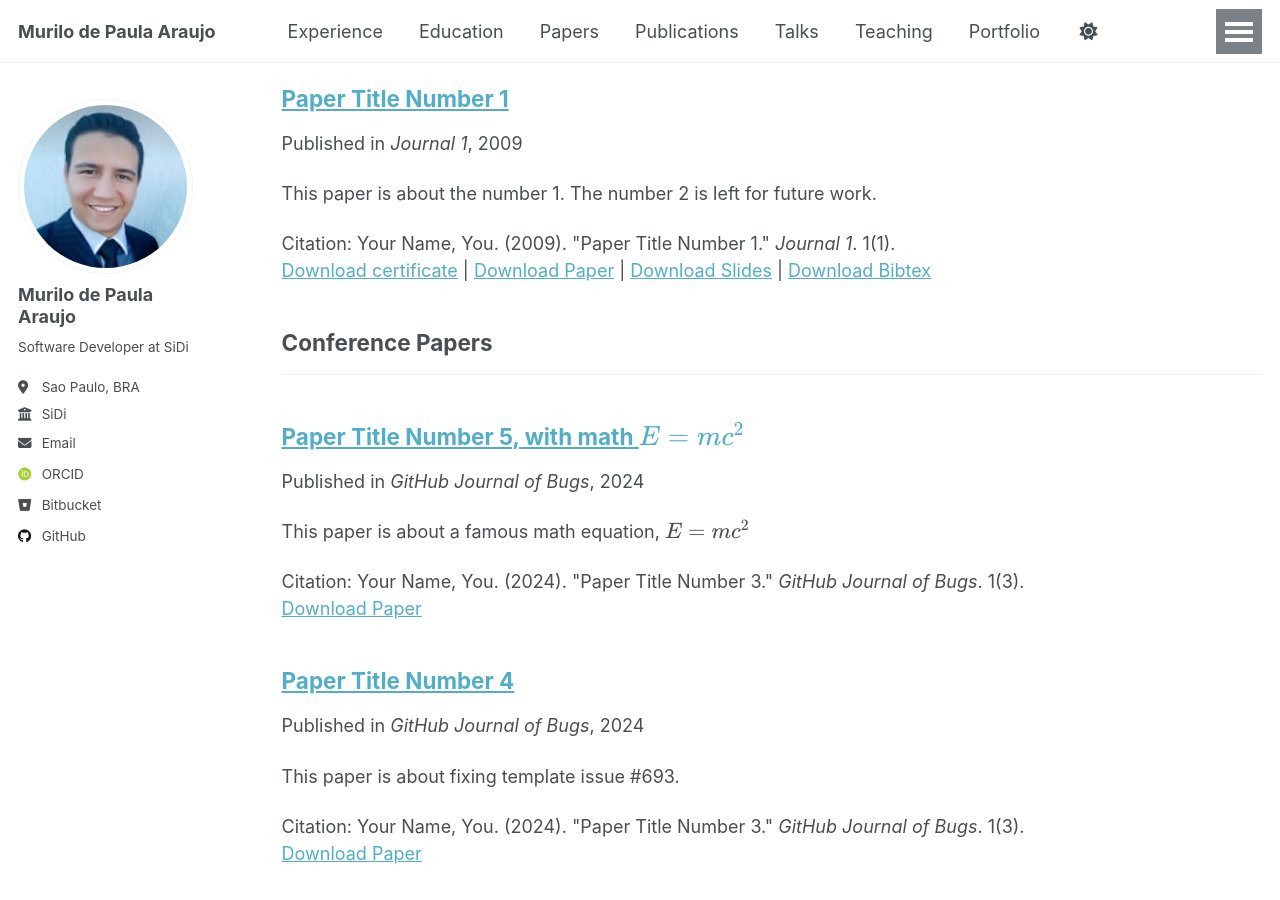
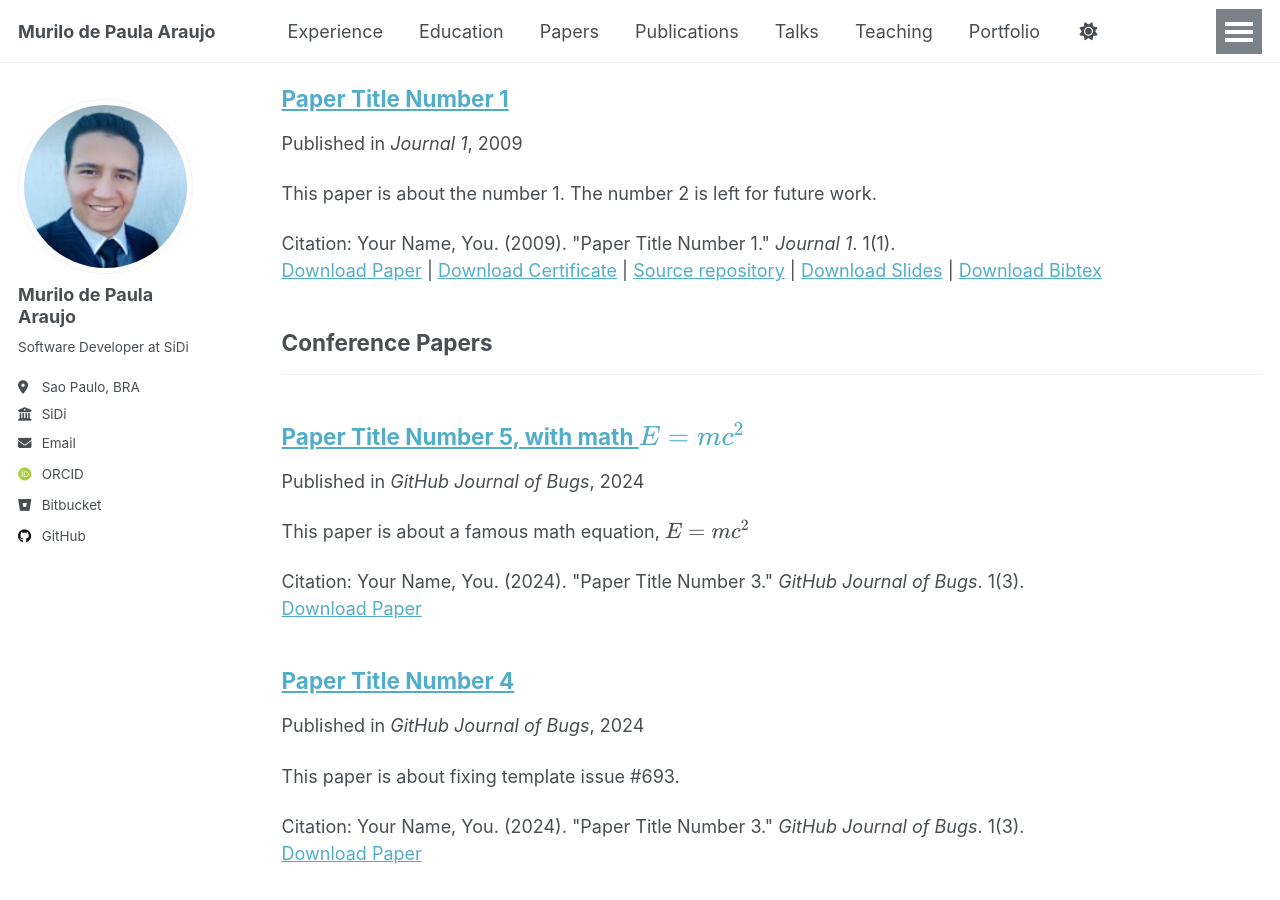
Before and after one commit to murilodepa/murilodepa.github.io, a Jekyll site: the page built from _pages/publications.html, in a window 1280 px wide and 900 px high, scrolled down 668 px. Built offline with Jekyll 4.4.1, drawn with Linux system fonts in a browser that asks for light colours; some web fonts are replaced; a script that is not in the unit is left out.

Commit message:
Update archive-single.html

```diff
--- a/_includes/archive-single.html
+++ b/_includes/archive-single.html
@@ -53,7 +53,7 @@
     {% endif %}
 
     {% if post.citation and post.paperurl and post.slidesurl and post.bibtexurl %}
-      <p>Citation: {{ post.citation }}<br /><a href="{{ post.certificate }}">Download certificate</a> | <a href="{{ post.paper }}"> Download Paper</a> | <a href="{{ post.slidesurl }}">Download Slides</a> | <a href="{{ post.bibtexurl }}">Download Bibtex</a></p>
+      <p>Citation: {{ post.citation }}<br /><a href="{{ post.paper }}"> Download Paper</a> | <a href="{{ post.certificate }}">Download Certificate</a> | <a href="{{ post.repository }}"> Source repository</a> | <a href="{{ post.slidesurl }}">Download Slides</a> | <a href="{{ post.bibtexurl }}">Download Bibtex</a></p>
     {% elsif post.citation and post.paperurl and post.slidesurl %}
       <p>Citation: {{ post.citation }}<br /><a href="{{ post.paperurl }}">Download Paper</a> | <a href="{{ post.slidesurl }}">Download Slides</a></p>
     {% elsif post.citation and post.paperurl and post.bibtexurl %}
```
